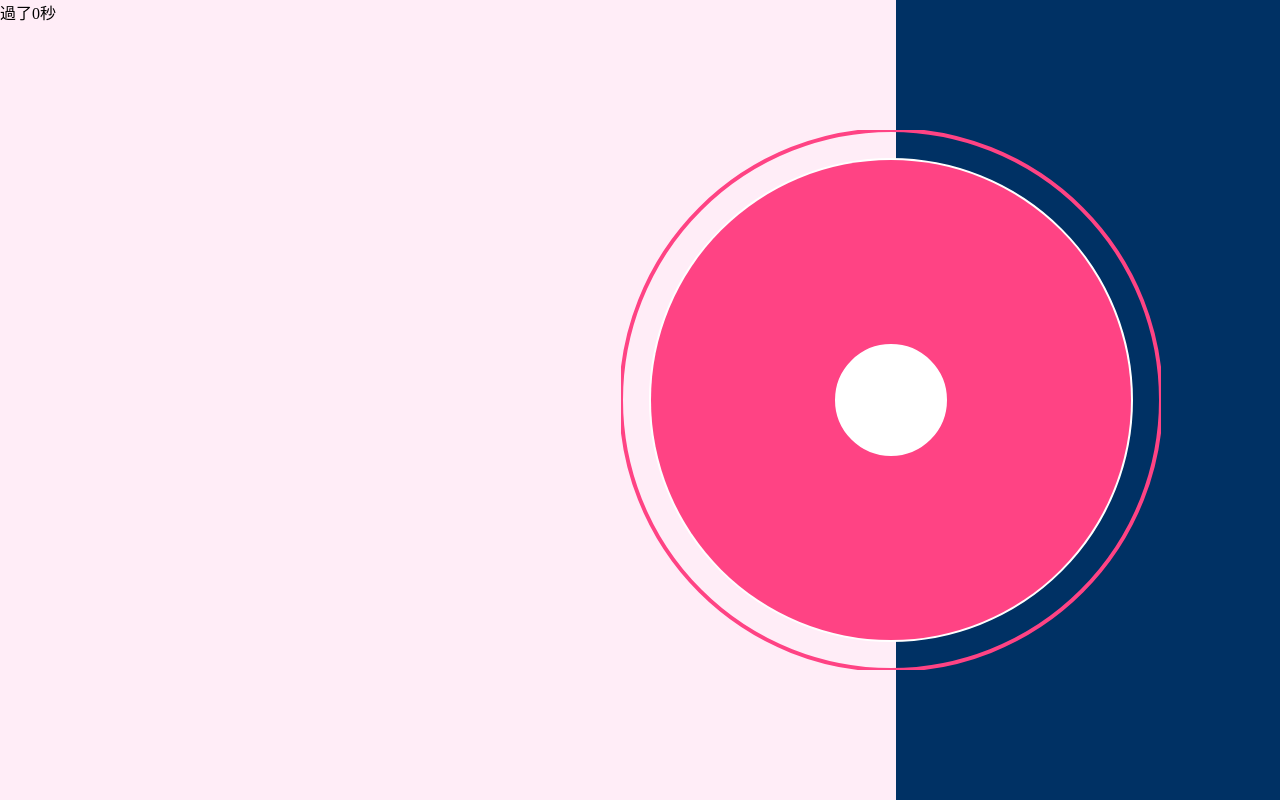
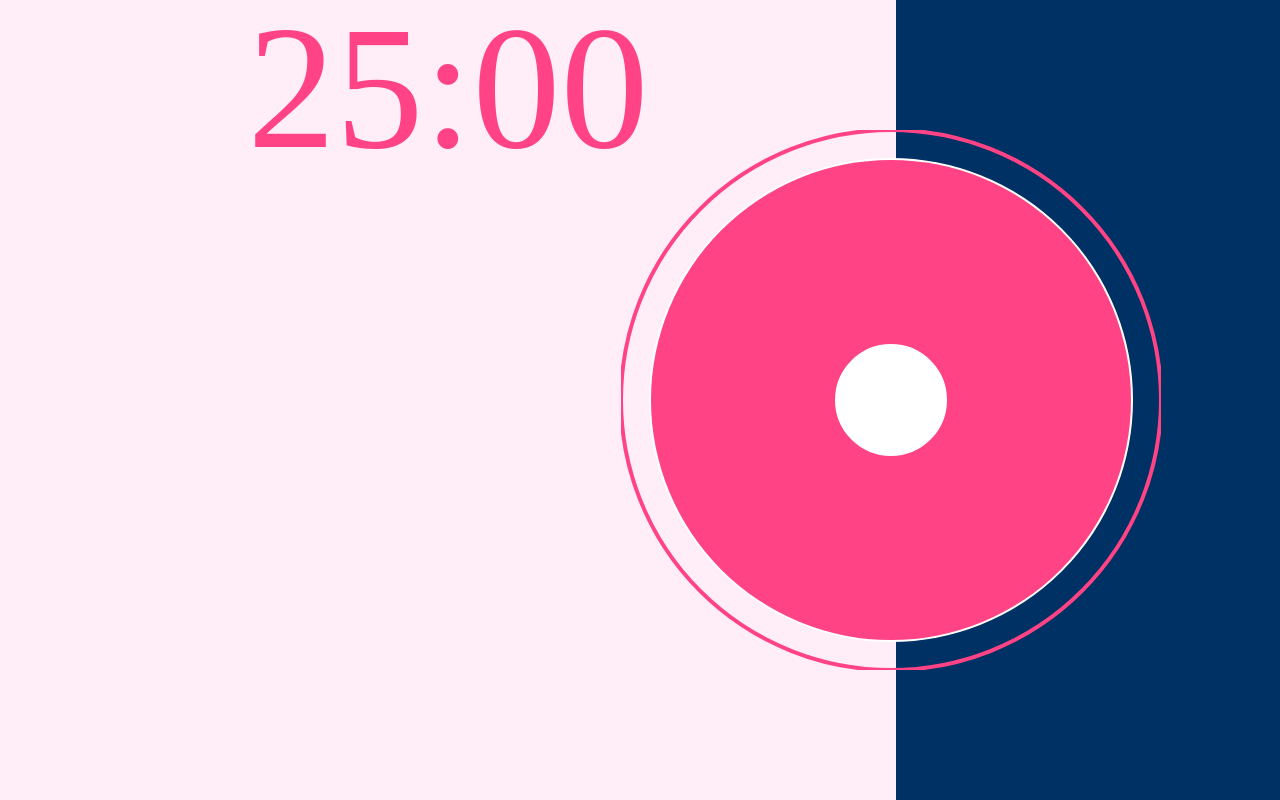
Before and after one commit to akari0624/hexSchool2019Week1_pomodoro, a React (Create React App) app: page / in a window 1280 px wide. Built offline with nearby package versions, Linux system fonts and the light colour scheme.

Commit message:
頁面加上倒數文字

```diff
--- a/src/pages/mainpage/index.tsx
+++ b/src/pages/mainpage/index.tsx
@@ -1,7 +1,8 @@
 import React, { useState, useCallback, useEffect } from 'react'
-import MoveCircle from '../../components/movecircle'
 import Styled from 'styled-components'
 import { FlexWrapper, LeftWrapper, RightWrapper } from './styled'
+import MoveCircle from '../../components/movecircle'
+import TimeText from '../../components/timeText/'
 
 const CanvasWrapDiv = Styled.div`
   position: absolute;
@@ -39,13 +40,14 @@ function MainPage() {
   return (
     <FlexWrapper>
       <LeftWrapper>
-        <div> 過了{passedSeconds}秒</div>
+        <TimeText wholeMinutes={countDownMinutes} passSeconds={passedSeconds} />
       </LeftWrapper>
       <RightWrapper>
         <CanvasWrapDiv onClick={handleIsPause}>
           <MoveCircle
             width={'540px'}
             height={'540px'}
+            tomatoClockMinutes={countDownMinutes}
             outterCanvasColor={isPaused ? '#FF4384' : '#FF4384'}
             isPaused={isPaused}
             passedSeconds={passedSeconds}
```
